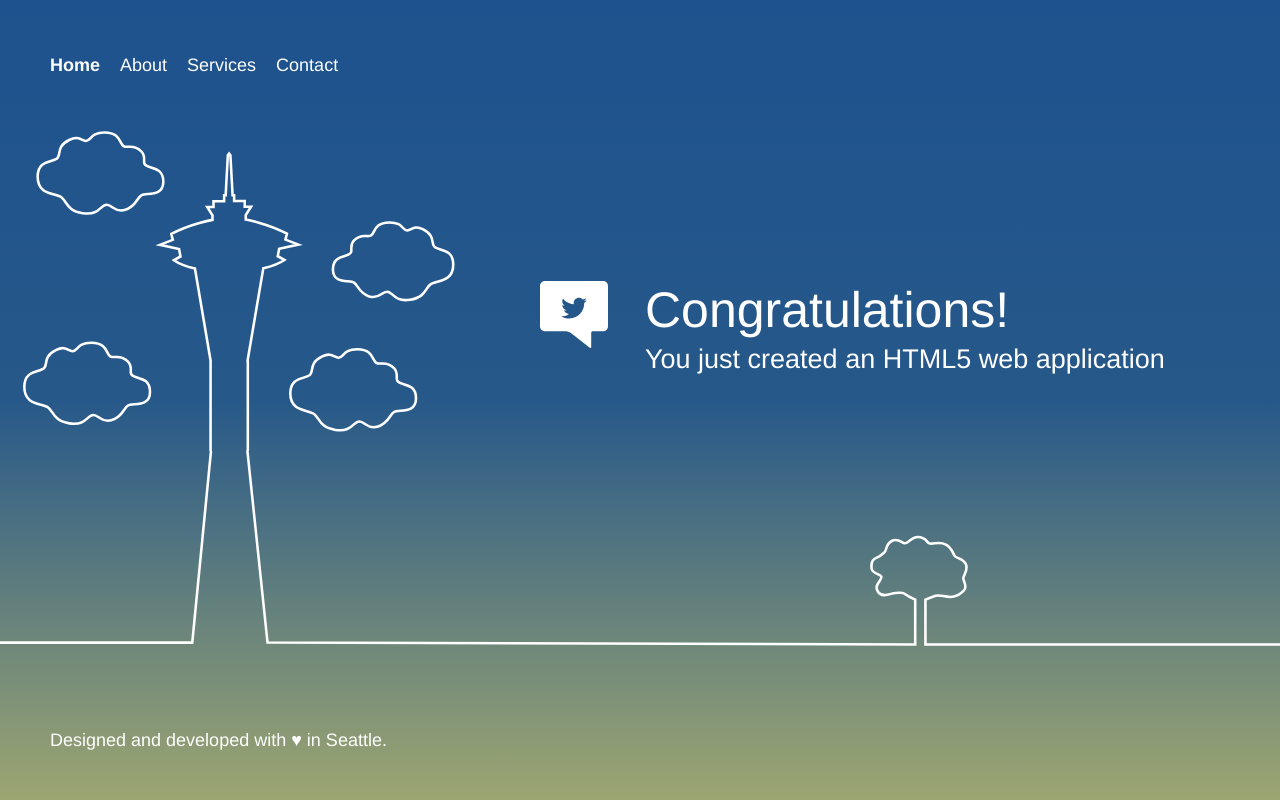
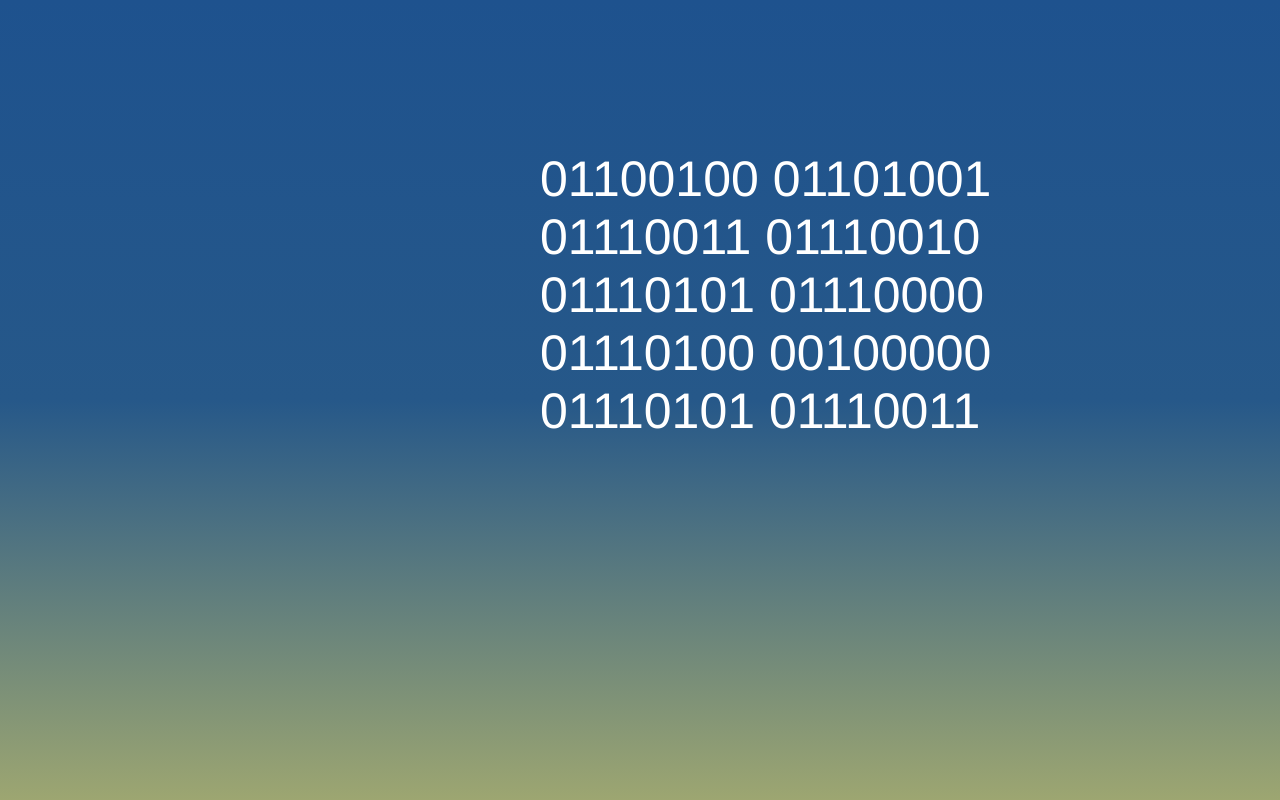
Before and after one commit to jaredwesner/disruptus_holding_page, a plain HTML site: page webpage/index.html in a window 1280 px wide. Drawn offline with Linux system fonts and the light colour scheme.

Commit message:
inti comit

```diff
--- a/webpage/index.html
+++ b/webpage/index.html
@@ -3,7 +3,7 @@
 
 <head>
     <meta charset="utf-8">
-    <title>Example app</title>
+    <title>Disrupt Us</title>
     <meta name="description" content="" />
     <link href="css/styles.css" rel="stylesheet">
     <link href="css/gradients.css" rel="stylesheet">
@@ -11,64 +11,16 @@
 
 <body class="">
     <div class="wrapper">
-        <div class="graphics">
-            <div class="tower">
-                <svg version="1.1" id="Layer_1" xmlns="http://www.w3.org/2000/svg" xmlns:xlink="http://www.w3.org/1999/xlink" x="0px" y="0px"
-                     viewBox="-11 170 1000 429" enable-background="new -11 170 1000 429" xml:space="preserve">
-                    <path class="path" fill="none" stroke="#FFFFFF" stroke-width="2" stroke-miterlimit="10" d="M989,595H712v-35c0,0,4.5-1.8,8-3
-                                                                                                  c5.2-1.8,12.5,5.3,22-4c3.4-3.4-0.9-7.8-0.4-10.1c0.7-3.1,4.4-6.8,1.6-11.4c-2.6-4.2-6.9-3.6-8.2-5.5c-1.7-2.3-2.2-6.3-7-9
-                                                                                                  c-5.6-3.1-9.9,0.2-13-1c-2.5-0.9-2.3-5-9-5c-4.8,0-7.2,4.8-10,5c-2.3,0.2-4.9-4.5-10-2c-5.5,2.8-4,7.3-6,9c-1.4,1.2-3.1,3.2-6,4.2
-                                                                                                  c-2.6,0.9-4.9,3-4,8.8c0.6,3.7,6.8,4.1,7.5,6c1,2.9-6.4,6.2-2.5,12c3,4.5,9,1.6,12,1c1.9-0.4,7.1-0.7,8,0c3.4,2.5,9,5,9,5v35
-                                                                                                  l-506-1.5L182.3,444l0.3-0.8v-69.6l-0.2-0.2l12.3-72.3c10.9-2.6,16.5-6.5,16.5-6.5l-5.2-2.9l1.1-5.8l15-3.3l-10.1-3.9l1.2-4.6
-                                                                                                  c-15.8-8.3-32.2-11-32.2-11v-3.6l4.1-6.5h-4.9v-4.4h-8.3V244h-1.2l-1.7-31.2l-1-1.3l-1,1.3l-1.7,31.2h-1.2v4.8h-8.3v4.4h-4.9
-                                                                                                  l4.1,6.5v3.6c0,0-16.5,2.7-32.2,11l1.2,4.6l-10.1,3.9l15,3.3l1.1,5.8l-5.1,2.9c0,0,5.5,3.9,16.4,6.5l12.3,72.4l-0.1,0.1v69.6
-                                                                                                  l0.3,0.8l-14.6,149.4h-1.2H-11"/>
-                    <path class="path" fill="none" stroke="#FFFFFF" stroke-width="2" stroke-miterlimit="10" d="M8,393.7c0-13.5,12.1-10.8,15.6-14.7
-                                                                                                  c2.8-3.2-1-8.8,9-13.9c7.9-4.1,9.7,1,13.1,0.8c4.5-0.3,3.3-6.7,14.7-6.6c12.7,0.2,11.2,8.4,14.7,10.6c3,1.9,7.9-2.1,13.9,4.1
-                                                                                                  c3.8,4,1.3,7.4,2.5,9.8c2.2,4.4,14.7,0.9,14.7,13.9c0,12.2-13.5,8.3-17.2,10.6c-3.6,2.3-4.4,9.3-13.1,11.5c-8,2-9.5-4-13.9-4.1
-                                                                                                  c-5-0.1-5.5,8.6-18.8,6.6c-12.3-1.9-12.3-9.1-16.4-12.3C21.9,406.3,8,408.6,8,393.7z"/>
-                    <path class="path" fill="none" stroke="#FFFFFF" stroke-width="2" stroke-miterlimit="10" d="M325.1,313.9c-3.9,3-3.9,10-15.7,11.8
-                                                                                                  c-12.8,2-13.3-6.4-18-6.3c-4.3,0.1-5.7,5.8-13.3,3.9c-8.4-2.1-9.1-8.8-12.5-11c-3.6-2.3-16.5,1.5-16.5-10.2c0-12.4,12-9.1,14.1-13.3
-                                                                                                  c1.1-2.3-1.3-5.6,2.4-9.4c5.8-6,10.4-2.1,13.3-3.9c3.4-2.1,2-10,14.1-10.2c11-0.2,9.9,6,14.1,6.3c3.3,0.2,5-4.7,12.5-0.8
-                                                                                                  c9.6,4.9,6,10.3,8.6,13.3c3.3,3.7,14.9,1.2,14.9,14.1C343.1,312.5,329.8,310.3,325.1,313.9z"/>
-                    <path class="path" fill="none" stroke="#FFFFFF" stroke-width="2" stroke-miterlimit="10" d="M18.4,229.5c0-13.5,12.1-10.8,15.6-14.7
-                                                                                                  c2.8-3.2-1-8.8,9-13.9c7.9-4.1,9.7,1,13.1,0.8c4.5-0.3,3.3-6.7,14.7-6.6c12.7,0.2,11.2,8.4,14.7,10.6c3,1.9,7.9-2.1,13.9,4.1
-                                                                                                  c3.8,4,1.3,7.4,2.5,9.8c2.2,4.4,14.7,0.9,14.7,13.9c0,12.2-13.5,8.3-17.2,10.6c-3.6,2.3-4.4,9.3-13.1,11.5c-8,2-9.5-4-13.9-4.1
-                                                                                                  c-5-0.1-5.5,8.6-18.8,6.6c-12.3-1.9-12.3-9.1-16.4-12.3C32.2,242.1,18.4,244.4,18.4,229.5z"/>
-                    <path class="path" fill="none" stroke="#FFFFFF" stroke-width="2" stroke-miterlimit="10" d="M215.8,398.8c0-13.5,12.1-10.8,15.6-14.7
-                                                                                                  c2.8-3.2-1-8.8,9-13.9c7.9-4.1,9.7,1,13.1,0.8c4.5-0.3,3.3-6.7,14.7-6.6c12.7,0.2,11.2,8.4,14.7,10.6c3,1.9,7.9-2.1,13.9,4.1
-                                                                                                  c3.8,4,1.3,7.4,2.5,9.8c2.2,4.4,14.7,0.9,14.7,13.9c0,12.2-13.5,8.3-17.2,10.6c-3.6,2.3-4.4,9.3-13.1,11.5c-8,2-9.5-4-13.9-4.1
-                                                                                                  c-5-0.1-5.5,8.6-18.8,6.6c-12.3-1.9-12.3-9.1-16.4-12.3C229.7,411.3,215.8,413.6,215.8,398.8z"/>
-                </svg>
 
-            </div>
-        </div>
 
-        <header>
-            <nav class="website-nav">
-                <ul>
-                    <li><a class="home-link" href="https://aws.amazon.com/">Home</a></li>
-                    <li><a href="https://aws.amazon.com/what-is-cloud-computing/">About</a></li>
-                    <li><a href="https://aws.amazon.com/solutions/">Services</a></li>
-                    <li><a href="https://aws.amazon.com/contact-us/">Contact</a></li>
-                </ul>
-            </nav>
-        </header>
 
         <div class="message">
-            <a class="twitter-link" href="http://twitter.com/home/?status=I%20created%20a%20project%20with%20AWS%20CodeStar!%20%23AWS%20%23AWSCodeStar%20https%3A%2F%2Faws.amazon.com%2Fcodestar"><img src="img/tweet.svg" /></a>
             <div class="text">
-                <h1>Congratulations!</h1>
-                <h2>You just created an HTML5 web application</h2>
+                <h1>01100100 01101001 01110011 01110010 01110101 01110000 01110100 00100000 01110101 01110011</h1>
             </div>
         </div>
     </div>
 
-    <footer>
-        <p class="footer-contents">Designed and developed with
-            <a href="https://aws.amazon.com/careers/devtools-jobs/">♥</a> in Seattle.
-        </p>
-    </footer>
 
     <script src="js/set-background.js"></script>
 </body>
```
